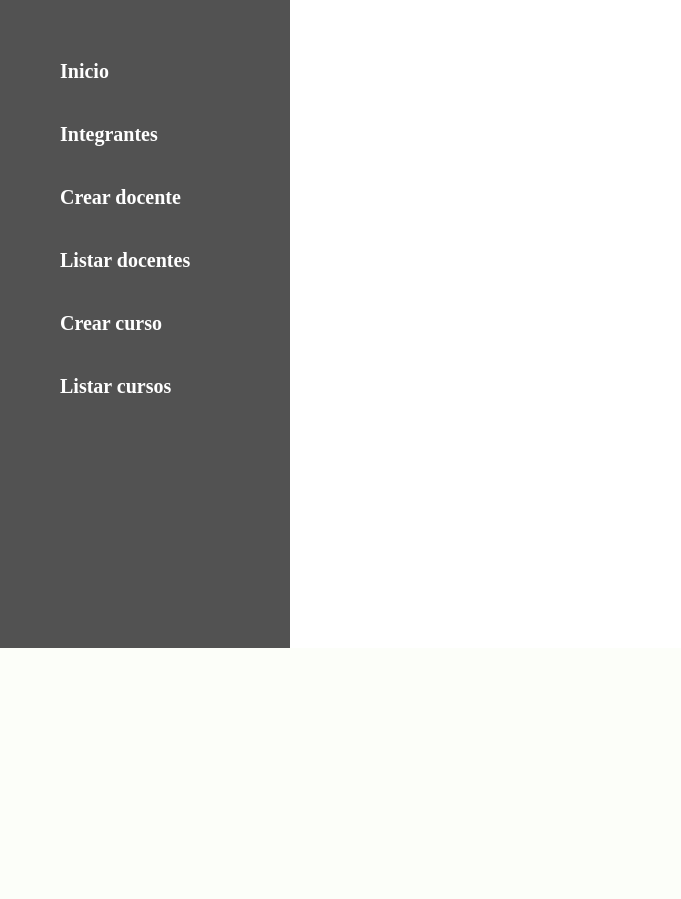
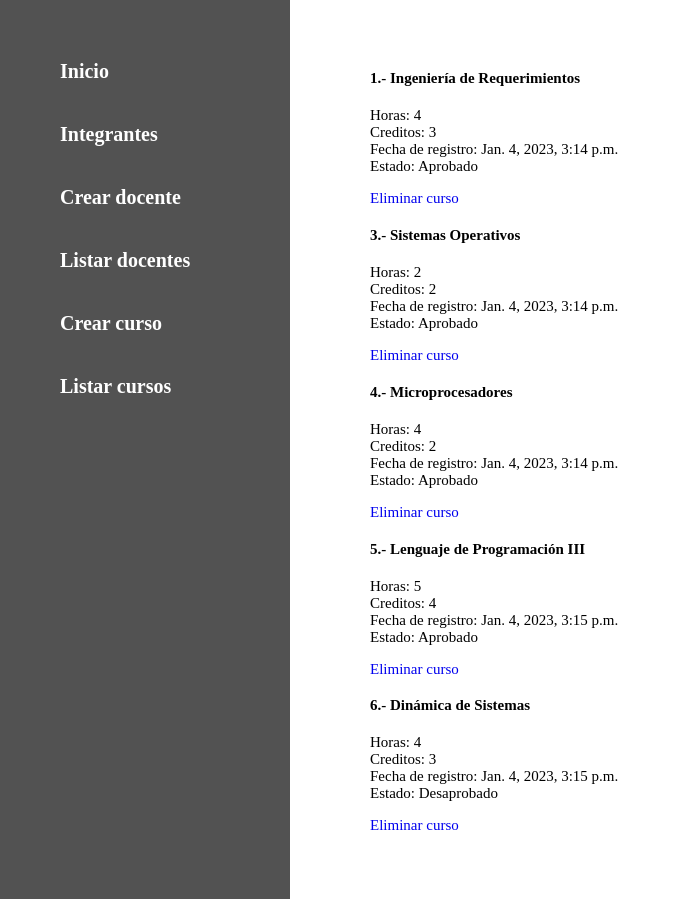
Before and after one commit to DaneeJhajaira2002/EF-Parte03---Curso---Barzola_03, a Django app: page /listarCursos/ in a window 1280 px wide. Shown: the part 152-1051 px from the top of the page, without its empty margins (0-681 px from the left). Before the commit the page ends 800 px from the top, so only its background shows below. Run offline with Django 4.2, Linux system fonts and the light colour scheme; data comes from the database, SQL or seed files in the repository; both versions use the stored data as it was after the commit.

Commit message:
EF Parte03 - Curso - Barzola_03

```diff
--- a/BGS_EF/models.py
+++ b/BGS_EF/models.py
@@ -10,3 +10,11 @@ class Docente(models.Model):
     Fecha_nacimiento = models.DateField()
     Fecha_registro = models.DateTimeField(auto_now_add=True)
     estado = models.CharField(max_length=100)
+
+class Curso(models.Model):
+    codigo = models.CharField(max_length=100)
+    nombre = models.CharField(max_length=100)
+    horas = models.CharField(max_length=100)
+    creditos = models.IntegerField()
+    Fecha_registro = models.DateTimeField(auto_now_add=True)
+    estado = models.CharField(max_length=100)
--- a/BGS_EF/templates/crearCurso.html
+++ b/BGS_EF/templates/crearCurso.html
@@ -1,5 +1,9 @@
 {% extends 'layout.html' %}
 {% block title %}Crear curso{% endblock title %}
 {% block main %}
-
+    <form action="{% url 'guardarCurso' %}" method="POST">
+        {% csrf_token %}
+        {{form.as_p}}
+        <input type="submit" value="Agregar curso">
+    </form>
 {% endblock main %}
--- a/BGS_EF/templates/listarCursos.html
+++ b/BGS_EF/templates/listarCursos.html
@@ -1,5 +1,18 @@
 {% extends 'layout.html' %}
 {% block title %}Listar cursos{% endblock title %}
 {% block main %}
-
+    <ul>
+        {% for curso in cursos %}
+            <li>
+                <h4>{{curso.codigo}}.- {{curso.nombre}}</h4>
+                <div>Horas: {{curso.horas}}</div>
+                <div>Creditos: {{curso.creditos}} </div>
+                <div>Fecha de registro: {{curso.Fecha_registro}}</div>
+                <div>Estado: {{curso.estado}} </div>
+                <p>
+                    <a href="{% url 'eliminarCurso' id=curso.id %}">Eliminar curso</a>
+                </p>
+            </li>
+        {% endfor %}
+    </ul>
 {% endblock main %}
--- a/BGS_EF/views.py
+++ b/BGS_EF/views.py
@@ -1,6 +1,6 @@
 from django.shortcuts import render, redirect
-from BGS_EF.forms import FormDocente
-from BGS_EF.models import Docente
+from BGS_EF.forms import FormDocente, FormCurso
+from BGS_EF.models import Docente, Curso
 
 # Create your views here.
 def inicio(request):
@@ -35,7 +35,7 @@ def guardarDocente(request):
     )
 
     docente.save()
-    return redirect('inicio')
+    return redirect('listarDocentes')
 
 def eliminarDocente(request, id):
     docente = Docente.objects.get(pk=id)
@@ -50,7 +50,35 @@ def listarDocentes(request):
     })
 
 def crearCurso(request):
-    return render(request, 'crearCurso.html')
+    formulario = FormCurso()
+    return render(request, 'crearCurso.html', {
+        'form':formulario
+    })
 
 def listarCursos(request):
-    return render(request, 'listarCursos.html')
+    cursos = Curso.objects.all()
+    return render(request, 'listarCursos.html', {
+        'cursos':cursos
+    })
+
+def guardarCurso(request):
+    codigo = request.POST['codigo']
+    nombre = request.POST['nombre']
+    horas = request.POST['horas']
+    creditos = request.POST['creditos']
+    estado = request.POST['estado']
+
+    curso = Curso(
+        codigo = codigo,
+        nombre = nombre,
+        horas = horas,
+        creditos = creditos,
+        estado = estado
+    )
+    curso.save()
+    return redirect('listarCursos')
+
+def eliminarCurso(request, id):
+    curso = Curso.objects.get(pk=id)
+    curso.delete()
+    return redirect('listarCursos')
--- a/LP3Ex_Final/urls.py
+++ b/LP3Ex_Final/urls.py
@@ -27,5 +27,7 @@ urlpatterns = [
     path("listarDocentes/", views.listarDocentes, name="listarDocentes"),
     path("crearCurso/", views.crearCurso, name="crearCurso"),
     path("listarCursos/", views.listarCursos, name="listarCursos"),
-    path("eliminarDocente/<int:id>", views.eliminarDocente, name="eliminarDocente")
+    path("eliminarDocente/<int:id>", views.eliminarDocente, name="eliminarDocente"),
+    path("guardarCurso/", views.guardarCurso, name="guardarCurso"),
+    path("eliminarCurso/<int:id>", views.eliminarCurso, name="eliminarCurso"),
 ]
```
Also changed, not shown: BGS_EF/forms.py (+17 -0 lines), BGS_EF/migrations/0002_curso.py (added), db.sqlite3.
